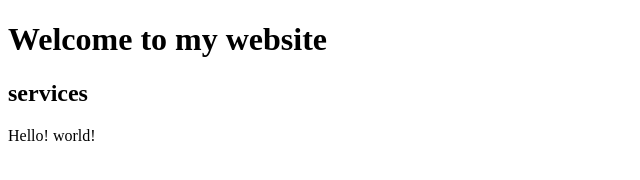
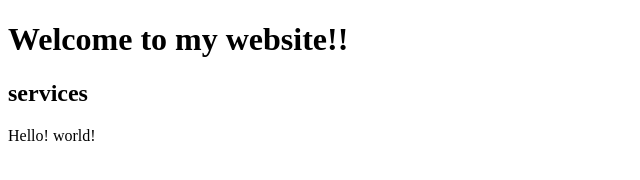
Before and after one commit to abdelgha004/CS50_cours, a plain HTML site: page index.html in a window 1280 px wide. Shown: the full height of the page, 0-640 px from the left. Drawn offline with Linux system fonts and the light colour scheme.

Commit message:
add exlamation

```diff
--- a/index.html
+++ b/index.html
@@ -6,7 +6,7 @@
   <title>Hello!</title>
 </head>
 <body>
-  <h1>Welcome to my website</h1>
+  <h1>Welcome to my website!!</h1>
   <h2>services</h2>
   Hello! world!
 </body>
```
